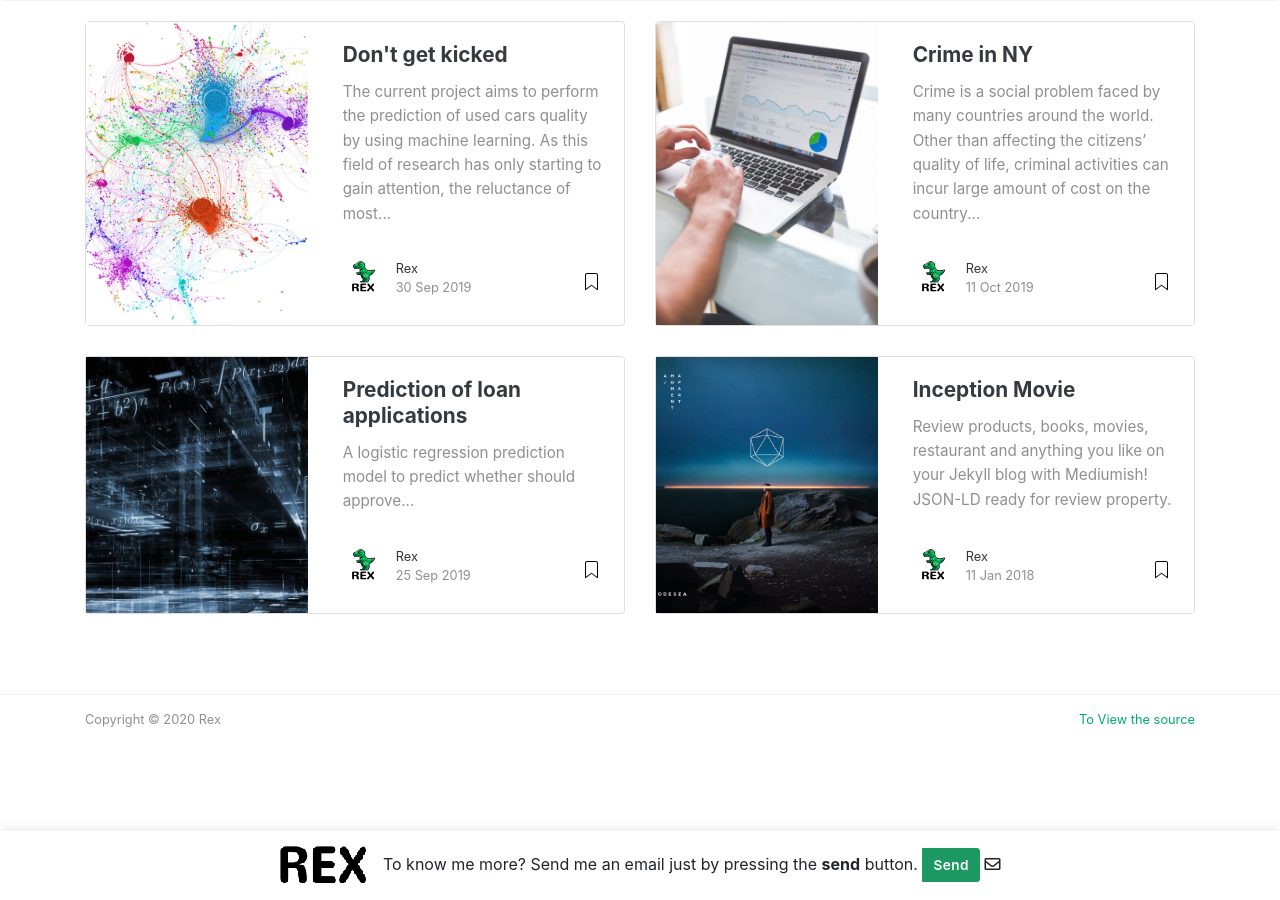
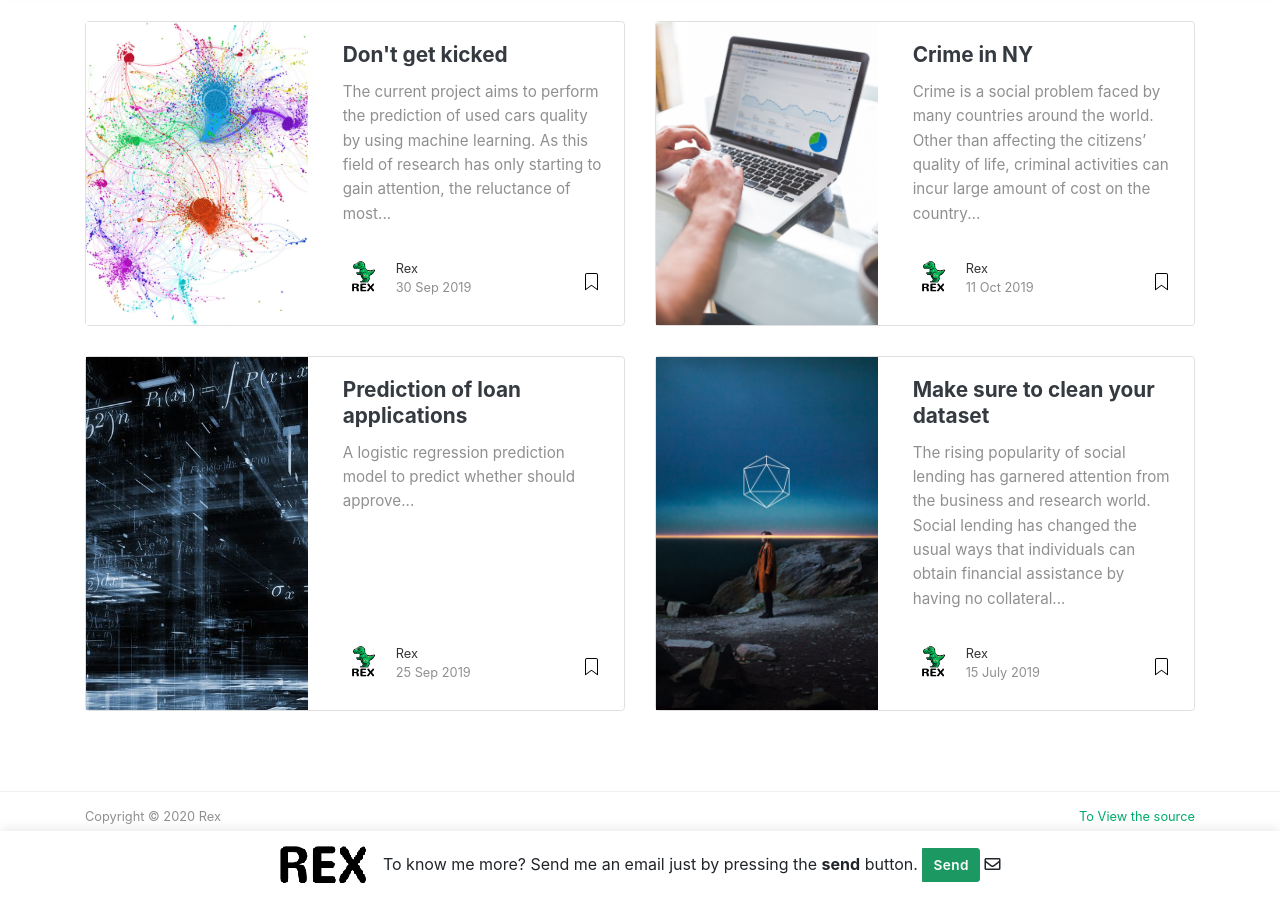
Before and after one commit to quietrex/quietrex.github.io, a Jekyll site: the page index.html, which Jekyll copies as it is, in a window 1280 px wide and 900 px high, scrolled down 2080 px. Built offline with Jekyll 4.4.1, drawn with Linux system fonts in a browser that asks for light colours; nearby versions of some CDN libraries.

Commit message:
Update index.html

```diff
--- a/index.html
+++ b/index.html
@@ -458,7 +458,7 @@
             <div class="col-12 col-md-12 col-lg-5 pr-lg-0">
                 <div class="h-100">
                     <div class="wrapthumbnail">
-                        <a href="/portfolio-rex/customer-service/">
+                        <a href="https://github.com/quietrex/data-preprocessing">
 
                             <img class="featured-box-img-cover" src="/portfolio-rex/assets/images/code7.jpeg">
 
@@ -471,10 +471,10 @@
                     <div class="card">
                         <div class="card-body">
                             <h2 class="card-title">
-                                <a class="text-dark" href="/portfolio-rex/customer-service/">Inception Movie</a>
+                                <a class="text-dark" href="https://github.com/quietrex/data-preprocessing">Make sure to clean your dataset</a>
                             </h2>
 
-                            <h4 class="card-text">Review products, books, movies, restaurant and anything you like on your Jekyll blog with Mediumish! JSON-LD ready for review property.</h4>
+                            <h4 class="card-text">The rising popularity of social lending has garnered attention from the business and research world. Social lending has changed the usual ways that individuals can obtain financial assistance by having no collateral...</h4>
                         </div>
                         <div class="card-footer b-0 bg-white mt-auto">
                             <div class="wrapfooter">
@@ -485,11 +485,11 @@
 
                                 </span>
                                 <span class="author-meta">
-                                <span class="post-name"><a target="_blank" href="https://www.wowthemes.net">Rex</a></span><br/>
+                                <span class="post-name"><a target="_blank" href="https://github.com/quietrex/data-preprocessing">Rex</a></span><br/>
 
-                                <span class="post-date">11 Jan 2018</span>
+                                <span class="post-date">15 July 2019</span>
                                 </span>
-                                <span class="post-read-more"><a href="/portfolio-rex//customer-service/" title="Read Story"><svg class="svgIcon-use" width="25" height="25" viewbox="0 0 25 25"><path d="M19 6c0-1.1-.9-2-2-2H8c-1.1 0-2 .9-2 2v14.66h.012c.01.103.045.204.12.285a.5.5 0 0 0 .706.03L12.5 16.85l5.662 4.126a.508.508 0 0 0 .708-.03.5.5 0 0 0 .118-.285H19V6zm-6.838 9.97L7 19.636V6c0-.55.45-1 1-1h9c.55 0 1 .45 1 1v13.637l-5.162-3.668a.49.49 0 0 0-.676 0z" fill-rule="evenodd"></path></svg></a></span>
+                                <span class="post-read-more"><a href="https://github.com/quietrex/data-preprocessing" title="Read Story"><svg class="svgIcon-use" width="25" height="25" viewbox="0 0 25 25"><path d="M19 6c0-1.1-.9-2-2-2H8c-1.1 0-2 .9-2 2v14.66h.012c.01.103.045.204.12.285a.5.5 0 0 0 .706.03L12.5 16.85l5.662 4.126a.508.508 0 0 0 .708-.03.5.5 0 0 0 .118-.285H19V6zm-6.838 9.97L7 19.636V6c0-.55.45-1 1-1h9c.55 0 1 .45 1 1v13.637l-5.162-3.668a.49.49 0 0 0-.676 0z" fill-rule="evenodd"></path></svg></a></span>
                                 <div class="clearfix"></div>
                             </div>
                         </div>
```
